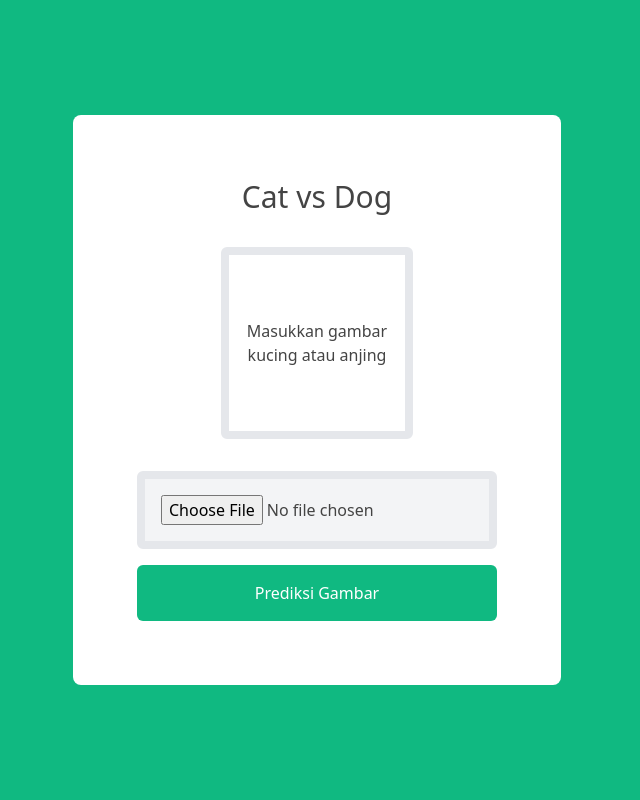
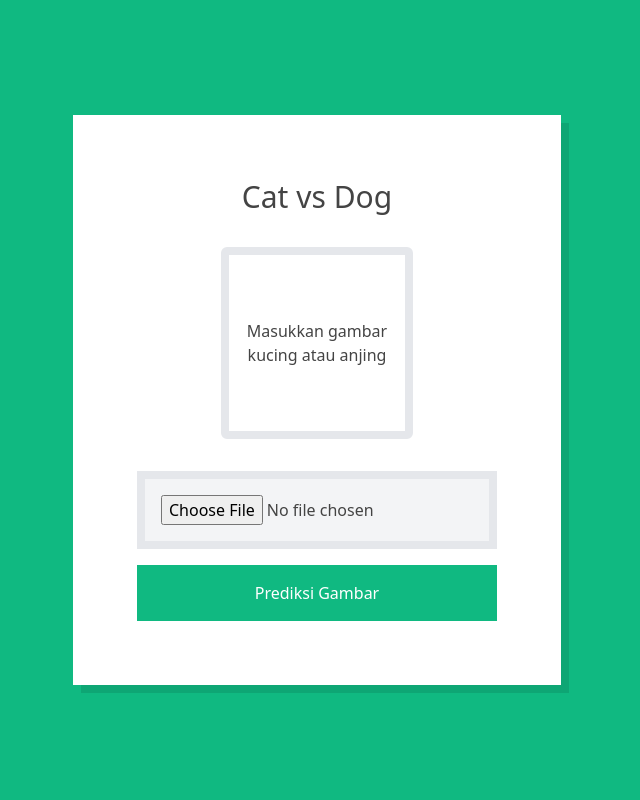
Before and after one commit to ahmadyogi543/cat-vs-dog, a Flask app: page / in a window 1280 px wide. Shown: the whole page, without its empty margins (323-963 px from the left). Run offline with Flask 2, Linux system fonts and the light colour scheme.

Commit message:
Update index.html
Removing rounded borders and add shadow to the main section

```diff
--- a/templates/index.html
+++ b/templates/index.html
@@ -11,6 +11,10 @@
         <style>
             *{
                 color: #444;
+            }
+
+            main {
+                box-shadow: 8px 8px 0px rgba(0,0,0,0.1);
             }
         </style>
         <title>Cat vs Dog App</title>
@@ -33,7 +37,6 @@
                     items-center
                     p-16
                     bg-white
-                    rounded-lg
                 "
             >
                 <h1 class="text-3xl text-bold">Cat vs Dog</h1>
@@ -76,13 +79,12 @@
                             mb-4
                             p-4
                             border-8 border-gray-200
-                            rounded-md
                             bg-gray-100
                         "
                     />
                     <button
                         type="submit"
-                        class="p-4 bg-green-500 text-white rounded-md"
+                        class="p-4 bg-green-500 text-white"
                     >
                         Prediksi Gambar
                     </button>
```
